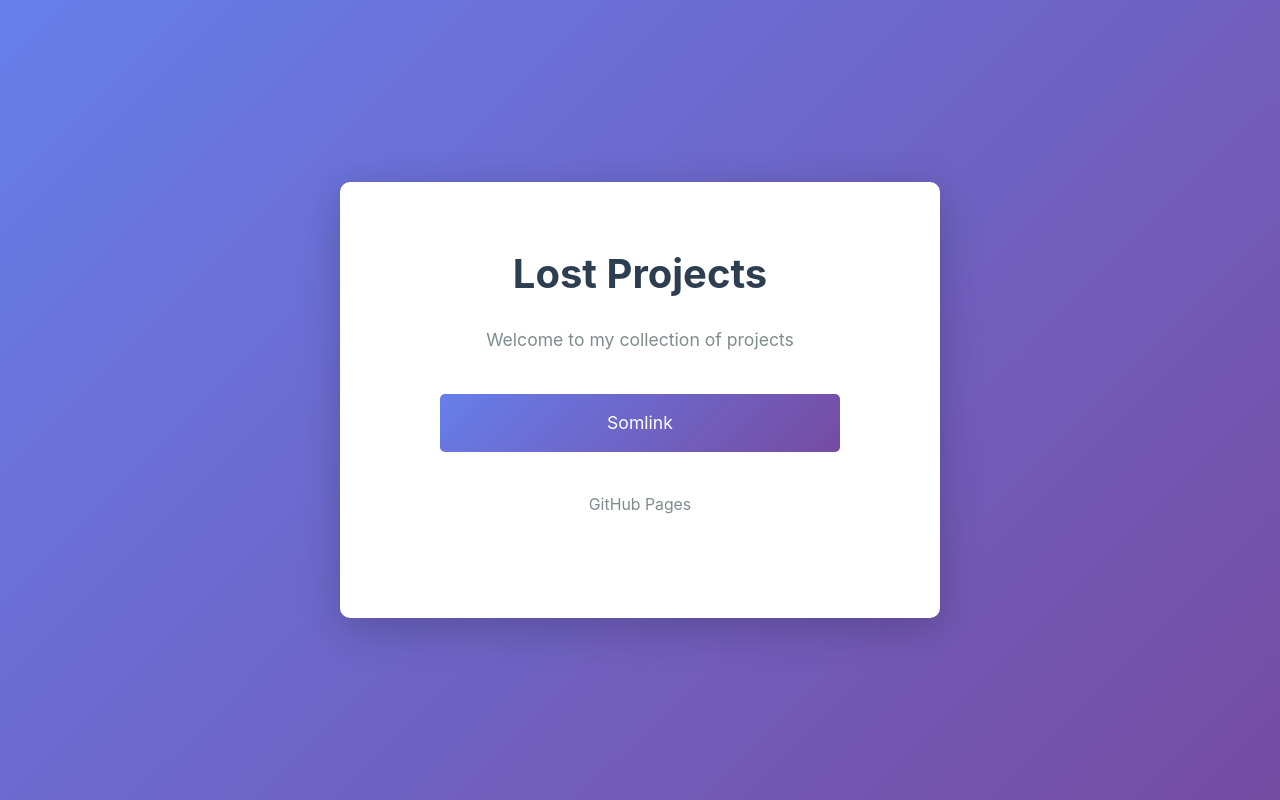
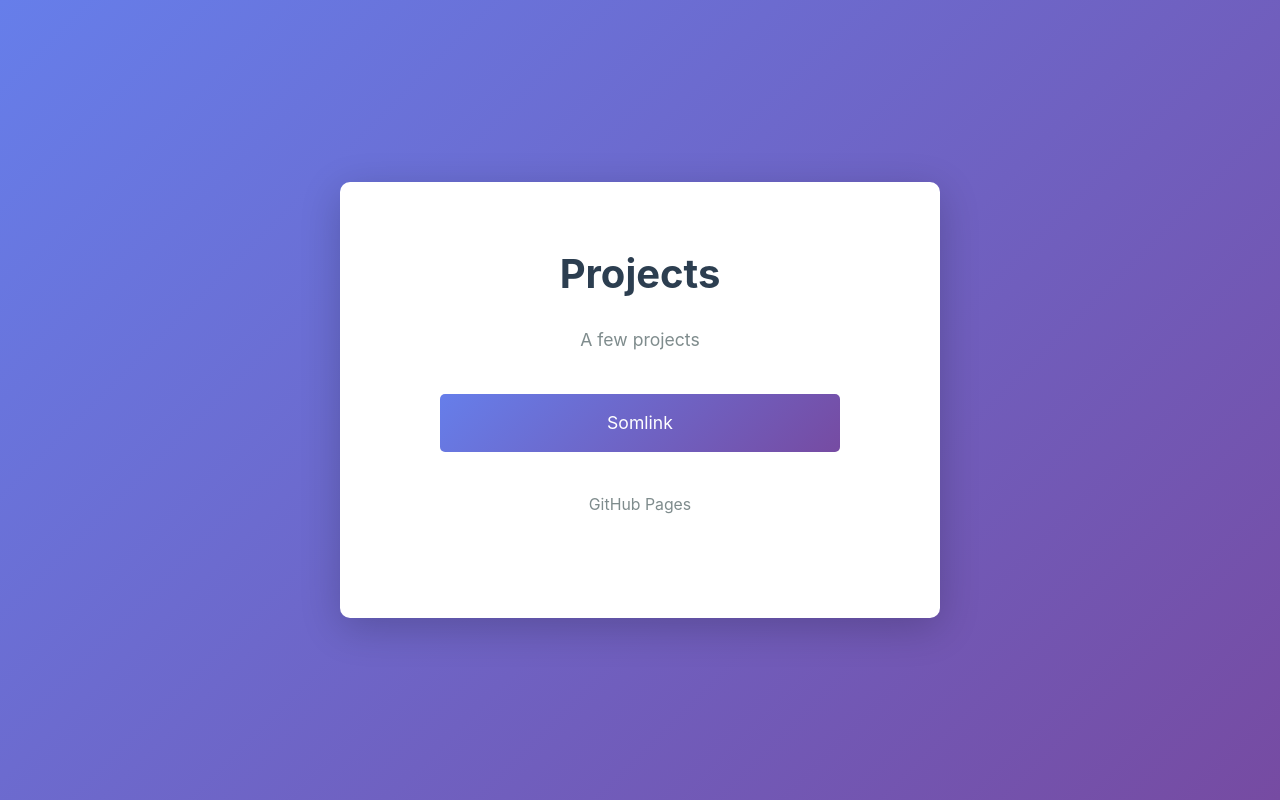
Before and after one commit to lostprojects/lostprojects.github.io, a plain HTML site: page index.html in a window 1280 px wide. Drawn offline with Linux system fonts and the light colour scheme.

Commit message:
Change title and headings from 'Lost Projects' to 'Projects'

```diff
--- a/index.html
+++ b/index.html
@@ -3,7 +3,7 @@
 <head>
     <meta charset="UTF-8">
     <meta name="viewport" content="width=device-width, initial-scale=1.0">
-    <title>Lost Projects</title>
+    <title>Projects</title>
     <style>
         * {
             margin: 0;
@@ -90,8 +90,8 @@
 </head>
 <body>
     <div class="container">
-        <h1>Lost Projects</h1>
-        <p>Welcome to my collection of projects</p>
+        <h1>Projects</h1>
+        <p>A few projects</p>
 
         <ul class="projects">
             <li>
```
